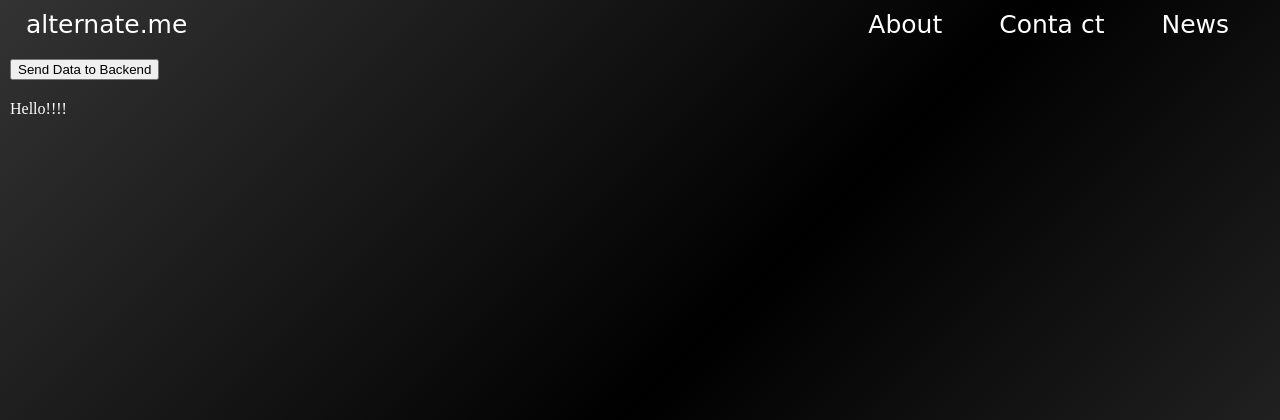
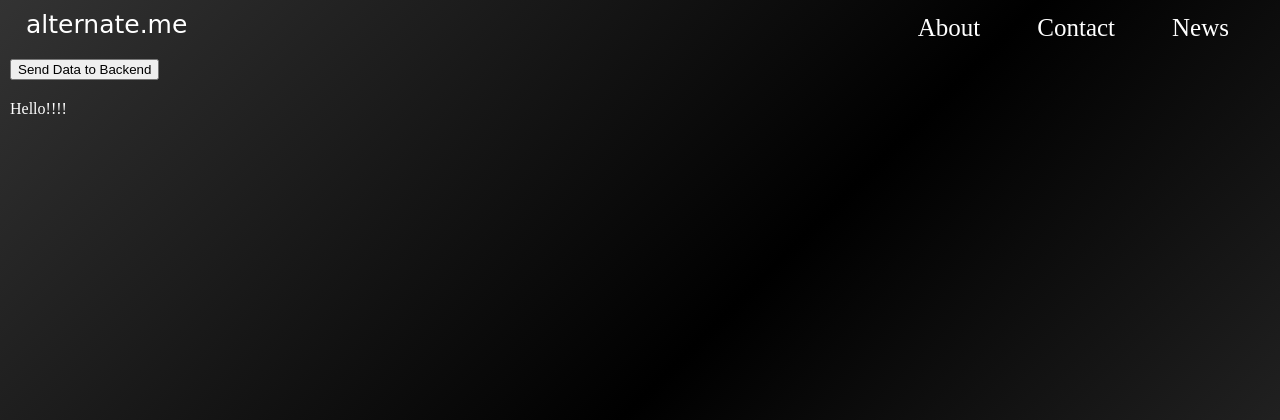
Before and after one commit to Riixardo/alternate.me, a Flask app: page / in a window 1280 px wide. Shown: the top 420 px of the page. Run offline with Flask 3, Linux system fonts and the light colour scheme.

Commit message:
made navbar

```diff
--- a/template/home.html
+++ b/template/home.html
@@ -12,9 +12,9 @@
     <div class="navbar">
       <ul>
         <a href="home.html" class="logo">alternate.me</a>
-        <li><a href="news.html" class="logo">News</a></li>
-        <li><a href="contact.asp" class="logo">Conta  ct</a></li>
-        <li><a href="about.html" class="logo">About</a></li>
+        <li><a href="news.html" class="navbar-info">News</a></li>
+        <li><a href="contact.asp" class="navbar-info">Contact</a></li>
+        <li><a href="about.html" class="navbar-info">About</a></li>
       </ul>
     </div>
 
--- a/template/style.css
+++ b/template/style.css
@@ -15,6 +15,8 @@ p {
     color: white;
 }
 
+
+
 body p, button {
     margin: 10px;
 }
@@ -25,7 +27,7 @@ body p, button {
 
 .description {
     text-align: center;
-    font-family: cursive
+    /* font-family: cursive */
 }
 
 .description p {
@@ -43,6 +45,7 @@ ul {
 li {
     display: inline;
     float: right;
+    transform: translate(0px, 4px);
 }
 
 li a {
```
